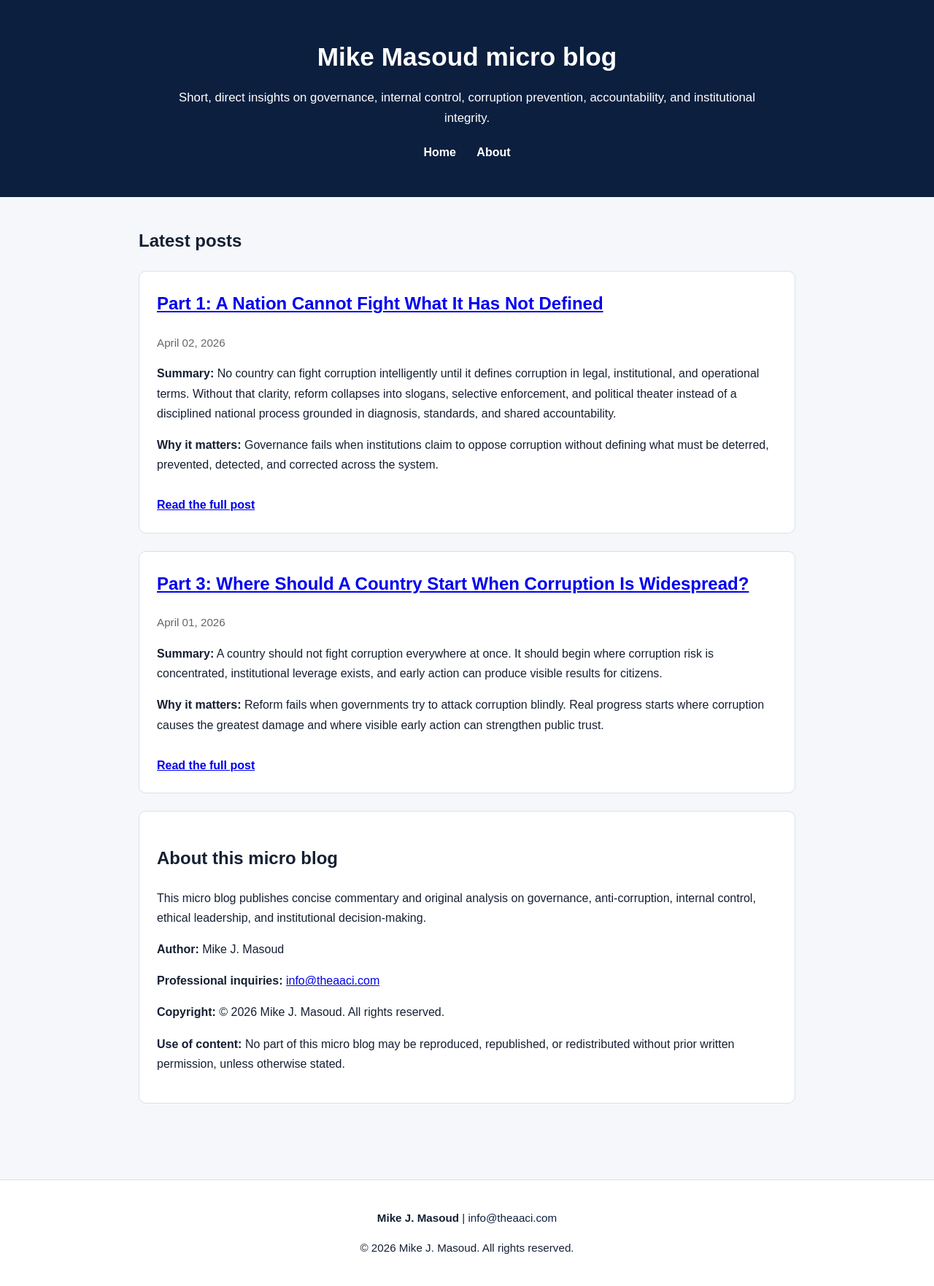
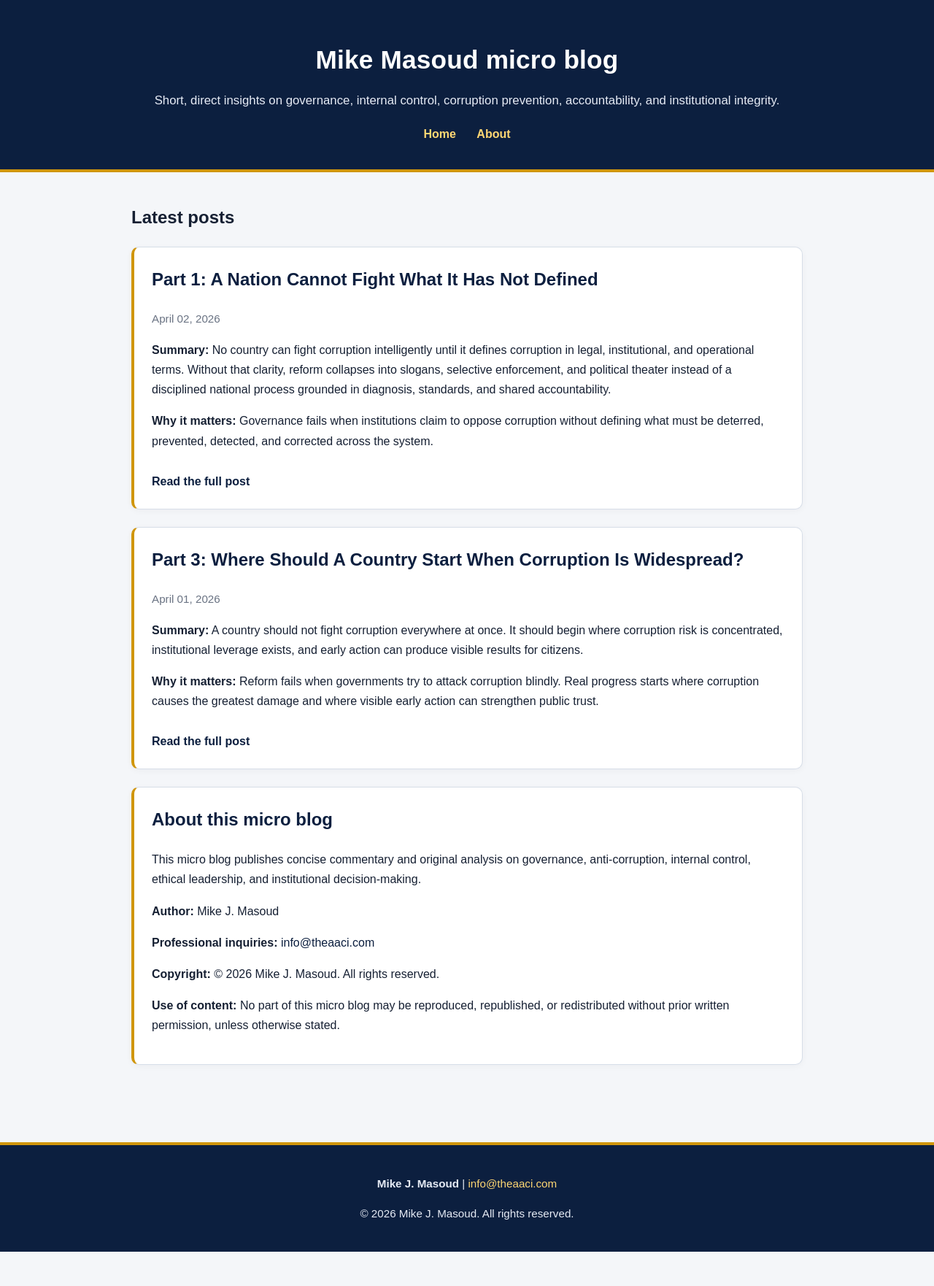
Before and after one commit to mikemasoud/microblog, a Jekyll site: the page built from index.md, in a window 1280 px wide. Shown: the whole page at 73% size. Built offline with Jekyll 4.4.1, drawn with Linux system fonts in a browser that asks for light colours; after the commit the page ends 1715 px from its top, so only the background shows below that.

Commit message:
Update style.css

```diff
--- a/assets/style.css
+++ b/assets/style.css
@@ -1,7 +1,7 @@
 body {
   margin: 0;
   font-family: Arial, Helvetica, sans-serif;
-  background: #f5f7fa;
+  background: #f4f6f9;
   color: #162033;
   line-height: 1.7;
 }
@@ -9,8 +9,9 @@ body {
 .site-header {
   background: #0c1f3f;
   color: #ffffff;
-  padding: 48px 20px;
+  padding: 52px 20px 34px;
   text-align: center;
+  border-bottom: 4px solid #d0960c;
 }
 
 .site-header a {
@@ -21,17 +22,35 @@ body {
 .site-header h1 {
   margin: 0 0 12px;
   font-size: 2.2rem;
+  letter-spacing: 0.2px;
 }
 
 .tagline {
-  max-width: 800px;
+  max-width: 860px;
   margin: 0 auto;
   font-size: 1.05rem;
+  color: #e6ebf5;
+}
+
+.site-nav {
+  margin-top: 18px;
+}
+
+.site-nav a {
+  color: #ffd773;
+  text-decoration: none;
+  font-weight: bold;
+  margin: 0 12px;
+}
+
+.site-nav a:hover {
+  color: #ffffff;
+  text-decoration: underline;
 }
 
 .container {
-  max-width: 900px;
-  margin: 40px auto;
+  max-width: 920px;
+  margin: 42px auto;
   padding: 0 20px 40px;
 }
 
@@ -39,21 +58,38 @@ body {
 .article-body,
 .about {
   background: #ffffff;
-  border: 1px solid #d9e0ea;
+  border: 1px solid #d7dee8;
+  border-left: 4px solid #d0960c;
   border-radius: 10px;
   padding: 24px;
   margin-bottom: 24px;
+  box-shadow: 0 2px 10px rgba(12, 31, 63, 0.04);
 }
 
 .post-card h2,
-.article-body h1 {
+.article-body h1,
+.about h2 {
   color: #0c1f3f;
   margin-top: 0;
 }
 
+.post-card a,
+.article-body a,
+.about a {
+  color: #0c1f3f;
+  text-decoration: none;
+}
+
+.post-card a:hover,
+.article-body a:hover,
+.about a:hover {
+  color: #b7922a;
+  text-decoration: underline;
+}
+
 .post-meta {
   font-size: 0.95rem;
-  color: #666666;
+  color: #6a7383;
   margin-bottom: 16px;
 }
 
@@ -61,45 +97,13 @@ body {
   display: inline-block;
   margin-top: 12px;
   font-weight: bold;
+  color: #b7922a;
 }
 
-.site-footer {
-  background: #ffffff;
-  border-top: 1px solid #d9e0ea;
-  margin-top: 40px;
-  padding: 24px 20px;
+.read-more:hover {
+  color: #0c1f3f;
 }
 
-.footer-inner {
-  max-width: 900px;
-  margin: 0 auto;
-  text-align: center;
-  color: #162033;
-  font-size: 0.95rem;
-}
-
-.site-footer a {
-  color: #0c1f3f;
-  text-decoration: none;
-}
-
-.site-footer a:hover {
-  text-decoration: underline;
-}
-.site-nav {
-  margin-top: 18px;
-}
-
-.site-nav a {
-  color: #ffffff;
-  text-decoration: none;
-  font-weight: bold;
-  margin: 0 12px;
-}
-
-.site-nav a:hover {
-  text-decoration: underline;
-}
 .profile-photo {
   display: block;
   max-width: 120px;
@@ -107,4 +111,30 @@ body {
   height: auto;
   border-radius: 8px;
   margin: 16px 0 20px;
+  border: 2px solid #d0960c;
 }
+
+.site-footer {
+  background: #0c1f3f;
+  border-top: 4px solid #d0960c;
+  margin-top: 40px;
+  padding: 24px 20px;
+}
+
+.footer-inner {
+  max-width: 920px;
+  margin: 0 auto;
+  text-align: center;
+  color: #e6ebf5;
+  font-size: 0.95rem;
+}
+
+.site-footer a {
+  color: #ffd773;
+  text-decoration: none;
+}
+
+.site-footer a:hover {
+  color: #ffffff;
+  text-decoration: underline;
+}
```
